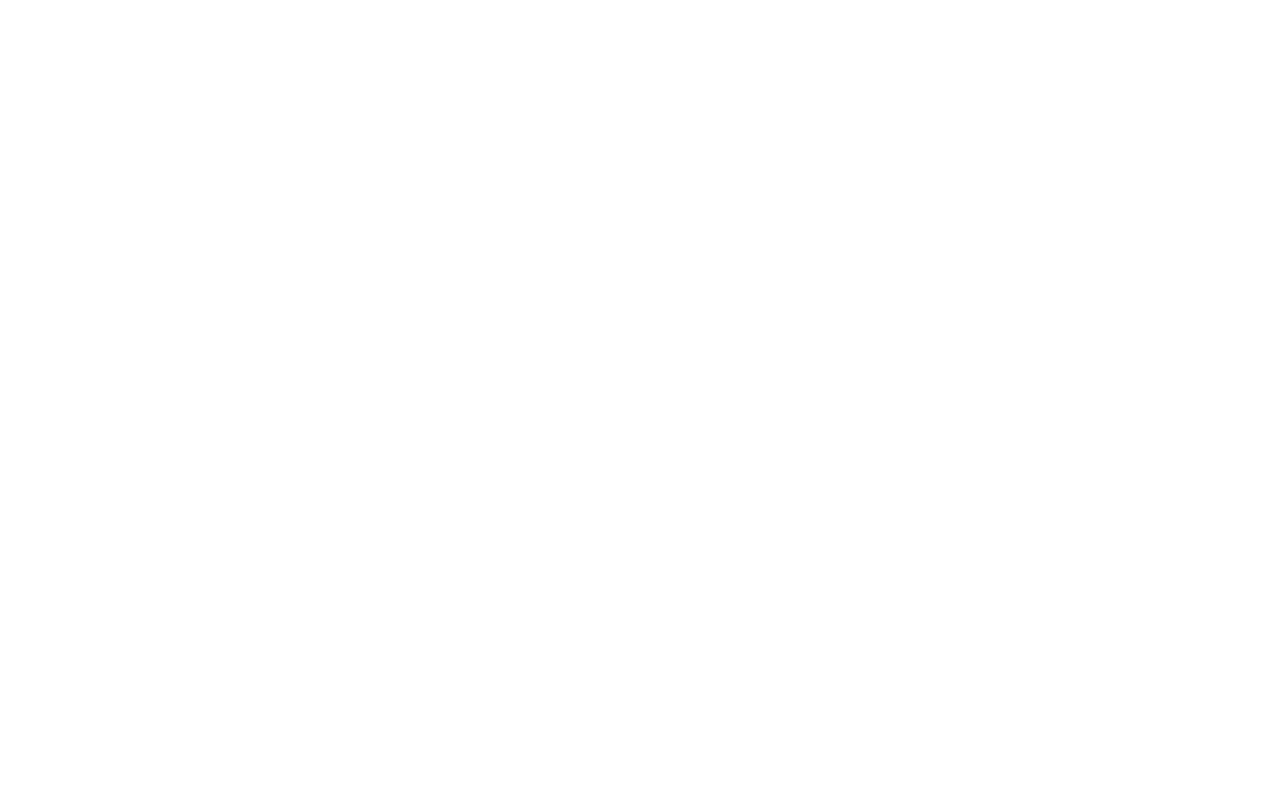
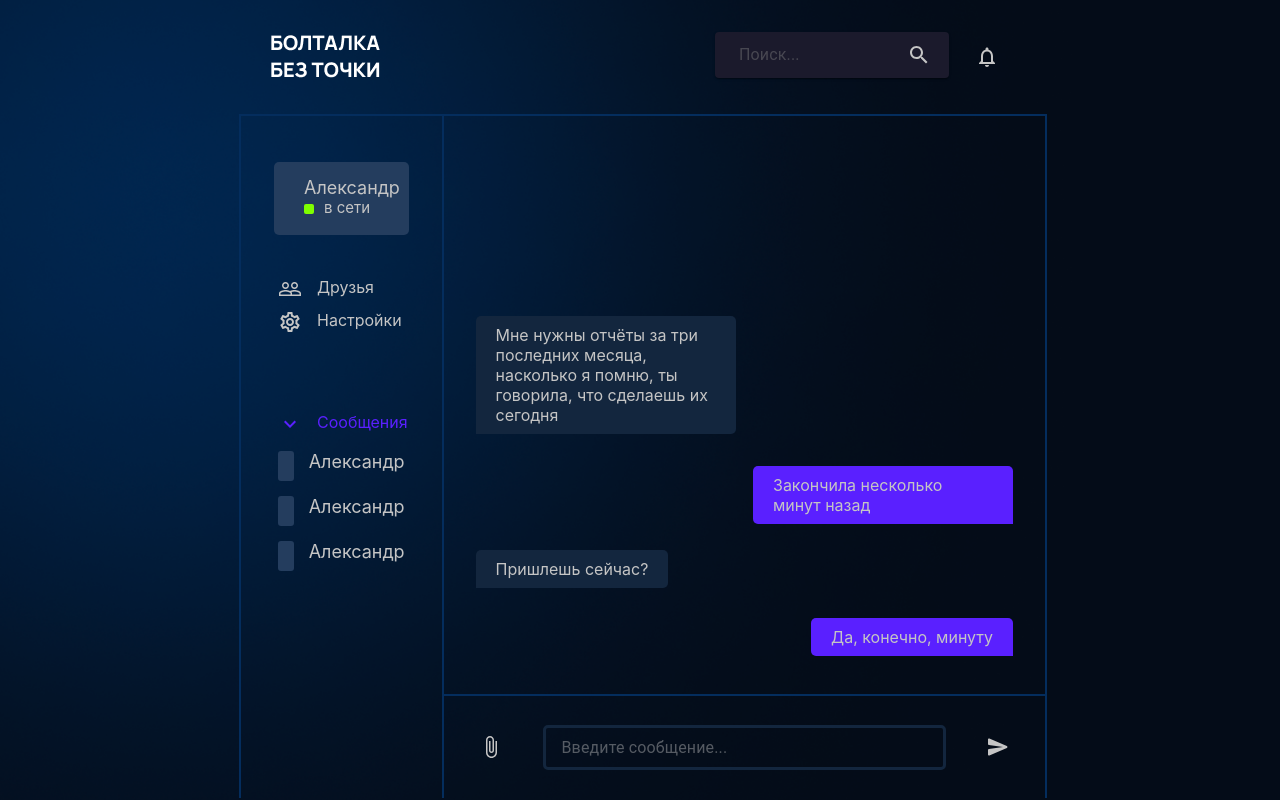
Before and after one commit to Melly5/first-team-shift, a React (Create React App) app: page / in a window 1280 px wide. Before the commit this address had no page. Built offline with nearby package versions, Linux system fonts and the light colour scheme.

Commit message:
fix styles location

```diff
--- a/src/App.js
+++ b/src/App.js
@@ -1,9 +1,9 @@
 import React from "react";
 import { BrowserRouter, Routes, Route } from "react-router-dom";
 import { QueryClient, QueryClientProvider } from "react-query";
-import RegistrationPage from "./pages/Registration/Registration";
-import AuthenticationPage from "./pages/Authentication/Authentication";
-import ChatPage from "./pages/Chat/Chat";
+import { RegistrationPage } from "./pages/Authentication/Registration/Registration";
+import { AuthorizationPage } from "./pages/Authentication/Authorization/Authorization";
+import { ChatPage } from "./pages/Chat/Chat";
 //import { ROUTES } from "./utils/constants/router";
 
 const queryClient = new QueryClient({
@@ -14,33 +14,16 @@
   },
 });
 //<Route path={ROUTES.ROOT} element={<RootPage />} />
-const routes = [
-  {
-    path: "/login",
-    name: "Login",
-    main: <AuthenticationPage />,
-  },
-  {
-    path: "/signup",
-    name: "SignUp",
-    main: <RegistrationPage />,
-  },
-  {
-    path: "/chat",
-    name: "Chat",
-    main: <ChatPage />,
-  },
-];
 
 function App() {
   return (
     <QueryClientProvider client={queryClient}>
       <BrowserRouter>
         <Routes>
-
-          {routes.map((route, index) => (
-            <Route key={index} path={route.path} element={route.main} />
-          ))}
+          <Route path="/signup" element={<RegistrationPage />} />
+          <Route path="/login" element={<AuthorizationPage />} />
+          <Route path="/chat" element={<ChatPage />} />
+          <Route path="/" element={<ChatPage />} />
         </Routes>
       </BrowserRouter>
     </QueryClientProvider>
--- a/src/assets/css/global.css
+++ b/src/assets/css/global.css
@@ -4,11 +4,11 @@
 }
 
 :root {
-  --border: #042d5d;
-  --lightblue: #243d5e;
-  --text: #c5c5c5;
-  --sendmes: #5a20ff;
-  --receivemes: #13263e;
+  --color-secondary: #042d5d;
+  --color-primary: #243d5e;
+  --color-text: #c5c5c5;
+  --color-send-message: #5a20ff;
+  --color-receive-message: #13263e;
 }
 
 body {
@@ -41,42 +41,3 @@
   height: 100vh;
   flex-direction: column;
 }
-
-.login-text {
-  font-size: 28px;
-  font-weight: 500;
-  margin-top: 25px;
-  margin-bottom: 0;
-  color: white;
-}
-
-.container {
-  display: flex;
-  align-items: center;
-  border-radius: 25px;
-  box-shadow: 0 0 6px rgba(43, 37, 87, 0.889);
-  background-color: var(--lightblue);
-}
-
-.auth-button {
-  margin-top: 30px;
-  margin-bottom: 5px;
-  background: linear-gradient(to right, #3f51b5 0%, #6173db 100%);
-  padding: 0.8rem 0.2rem;
-  color: #fff;
-  font-weight: 500;
-  font-size: 17px;
-  border: none;
-  border-radius: 5px;
-  outline: none;
-  cursor: pointer;
-  text-align: center;
-}
-
-.auth-button.login {
-  width: 100px;
-}
-
-.auth-button.signup {
-  width: 236px;
-}
--- a/src/components/DialogBody/DialogBody.css
+++ b/src/components/DialogBody/DialogBody.css
@@ -2,6 +2,6 @@
   display: flex;
   flex-direction: column;
   width: 75%;
-  border-top: 2px solid var(--border);
-  border-right: 2px solid var(--border);
+  border-top: 2px solid var(--color-secondary);
+  border-right: 2px solid var(--color-secondary);
 }
--- a/src/components/DialogBody/DialogItem/DialogItem.css
+++ b/src/components/DialogBody/DialogItem/DialogItem.css
@@ -3,7 +3,7 @@
   display: flex;
   justify-content: flex-end;
   flex-direction: column;
-  border-bottom: 2px solid var(--border);
+  border-bottom: 2px solid var(--color-secondary);
   height: 85%;
 }
 
@@ -12,13 +12,13 @@
   padding: 9px 20px;
   max-width: 220px;
   margin-bottom: 17px;
-  color: var(--text);
+  color: var(--color-text);
 }
 
 .message.sent {
   right: 32px;
   height: auto;
-  background-color: var(--sendmes);
+  background-color: var(--color-send-message);
   /* top-left | top-right | bottom-right | bottom-left */
   border-radius: 5px 5px 0 5px;
 }
@@ -27,7 +27,7 @@
   left: 32px;
   height: auto;
   border-radius: 5px 5px 5px 0;
-  background-color: var(--receivemes);
+  background-color: var(--color-receive-message);
 }
 .message.received.first {
   margin-bottom: 260px;
--- a/src/components/SideBar/SideBar.css
+++ b/src/components/SideBar/SideBar.css
@@ -1,9 +1,9 @@
 .profilebox {
   width: 25%;
 
-  border-left: 2px solid var(--border);
-  border-right: 2px solid var(--border);
-  border-top: 2px solid var(--border);
+  border-left: 2px solid var(--color-secondary);
+  border-right: 2px solid var(--color-secondary);
+  border-top: 2px solid var(--color-secondary);
 }
 
 .profilebox-container {
@@ -20,7 +20,7 @@
 }
 
 .profile {
-  background-color: var(--lightblue);
+  background-color: var(--color-primary);
   border-radius: 5px;
   padding: 15px;
   display: flex;
@@ -37,7 +37,7 @@
 .profile-photo.list {
   width: 30px;
   height: 30px;
-  background-color: var(--lightblue);
+  background-color: var(--color-primary);
   border-radius: 3px;
 }
 
@@ -45,7 +45,7 @@
   margin-left: 15px;
   display: flex;
   flex-direction: column;
-  color: var(--text);
+  color: var(--color-text);
 }
 
 .status-icon {
@@ -74,7 +74,7 @@
 
 .option {
   margin-left: 15px;
-  color: var(--text);
+  color: var(--color-text);
 }
 
 .options-item {
@@ -96,5 +96,5 @@
 
 .profile-nickname.list {
   margin-left: 15px;
-  color: var(--text);
+  color: var(--color-text);
 }
--- /dev/null
+++ b/src/pages/Authentication/Authorization/Authorization.css
@@ -0,0 +1,6 @@
+.container.login {
+  margin: 130px 80px 100px 50px;
+  padding: 10px 60px 3px 60px;
+  width: 320px;
+  height: 270px;
+}
--- a/src/pages/Authentication/authentication.js
+++ b/src/pages/Authentication/Authorization/Authorization.js
@@ -1,10 +1,11 @@
 import React, { useState } from "react";
 import { TextField, Stack /*, Button, IconButton, InputAdornment */} from "@mui/material";
-import Header from "../../components/Header/Header";
 import { Link } from "react-router-dom";
-import "./Authentication.css";
+import Header from "../../../components/Header/Header";
+import "./Authorization.css";
+import "../Authentication.css";
 
-function AuthenticationPage() {
+export const AuthorizationPage = () => {
   /*const navigate = useNavigate();
 
 	const [login, setLogin] = useState("");
@@ -17,7 +18,7 @@
     <div className="mainbox unsigned">
       <Header />
       <Stack direction="column" className="container login" alignItems="center">
-        <p className="login-text">Вход</p>
+        <div className="auth-text">Вход</div>
         <TextField
           sx={{ marginTop: "7px" }}
           className="login-input"
@@ -52,5 +53,3 @@
     </div>
   );
 }
-
-export default AuthenticationPage;
--- a/src/pages/Registration/registration.js
+++ b/src/pages/Authentication/Registration/Registration.js
@@ -1,10 +1,11 @@
 import React, { useState } from "react";
 import { TextField, Stack /*, Button,IconButton, InputAdornment, useTheme, FormHelperText*/} from "@mui/material";
 import { createTheme } from "@mui/material/styles";
-import Header from "../../components/Header/Header";
+import Header from "../../../components/Header/Header";
 import "./Registration.css";
+import "../Authentication.css";
 
-function RegistrationPage() {
+export const RegistrationPage = () => {
   /*const [login, setLogin] = useState("");
   const [email, setEmail] = useState("");
   const [password, setPassword] = useState("");
@@ -80,7 +81,7 @@
         className="container signup"
         alignItems="center"
       >
-        <p className="login-text">Регистрация</p>
+        <div className="auth-text">Регистрация</div>
         <TextField
           sx={{ marginTop: "5px" }}
           type="text"
@@ -132,5 +133,3 @@
     </div>
   );
 }
-
-export default RegistrationPage;
--- a/src/pages/Authentication/authentication.css
+++ b/src/pages/Authentication/authentication.css
@@ -1,6 +1,38 @@
-.container.login {
-  margin: 130px 80px 100px 50px;
-  padding: 10px 60px 3px 60px;
-  width: 320px;
-  height: 270px;
+.container {
+  display: flex;
+  align-items: center;
+  border-radius: 25px;
+  box-shadow: 0 0 6px rgba(43, 37, 87, 0.889);
+  background-color: var(--color-primary);
 }
+
+.auth-text {
+  font-size: 28px;
+  font-weight: 500;
+  margin-top: 25px;
+  margin-bottom: 0;
+  color: white;
+}
+
+.auth-button {
+  margin-top: 30px;
+  margin-bottom: 5px;
+  background: linear-gradient(to right, #3f51b5 0%, #6173db 100%);
+  padding: 0.8rem 0.2rem;
+  color: #fff;
+  font-weight: 500;
+  font-size: 17px;
+  border: none;
+  border-radius: 5px;
+  outline: none;
+  cursor: pointer;
+  text-align: center;
+}
+
+.auth-button.login {
+  width: 100px;
+}
+
+.auth-button.signup {
+  width: 236px;
+}
--- a/src/pages/Chat/chat.js
+++ b/src/pages/Chat/chat.js
@@ -4,7 +4,7 @@
 import DialogBody from "../../components/DialogBody/DialogBody";
 import "./Chat.css";
 
-function ChatPage() {
+export const ChatPage = () => {
   return (
     <div className="mainbox signed">
       <Header />
@@ -15,5 +15,3 @@
     </div>
   );
 }
-
-export default ChatPage;
```
Also changed, not shown: src/pages/Authentication/Registration/Registration.css (renamed from src/pages/Registration/registration.css).
